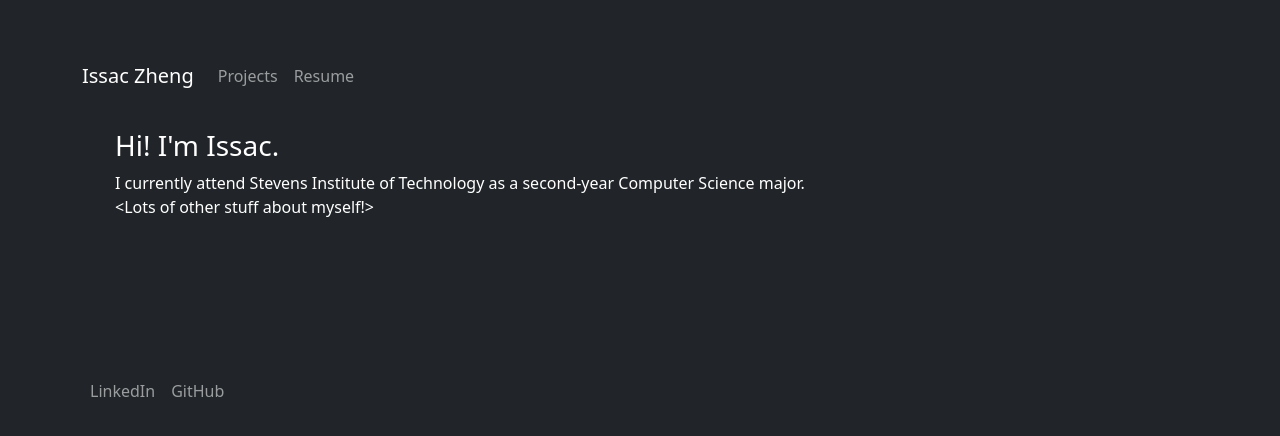
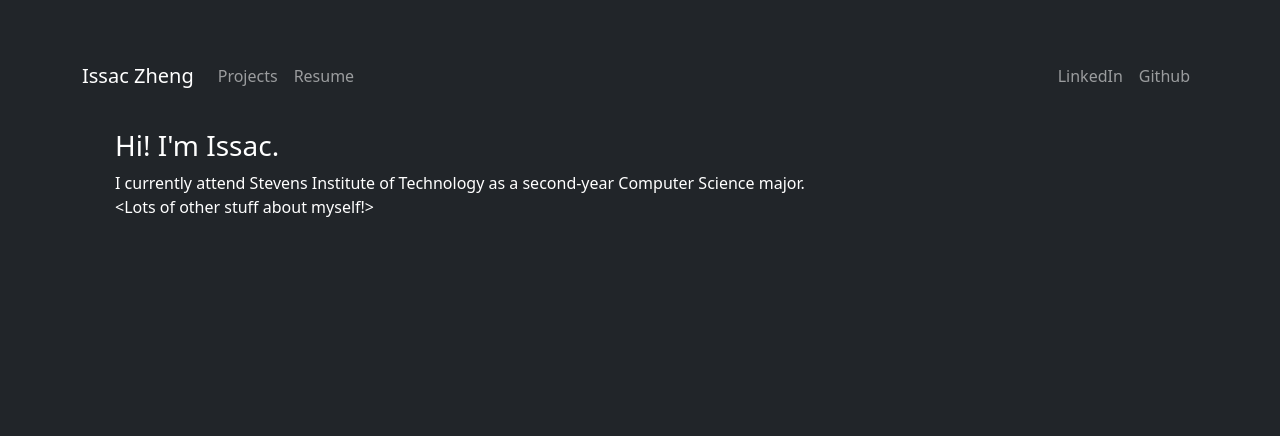
Before and after one commit to iscii/iscii-old, a JavaScript app: page / in a window 1280 px wide. Shown: the top 436 px of the page. Built offline with nearby package versions, Linux system fonts and the light colour scheme; the HTML template or start-up script is replaced by a standard one.

Commit message:
links in nav

```diff
--- a/src/components/LinkNav/index.js
+++ b/src/components/Footer/index.js
@@ -1,7 +1,8 @@
 import { Navbar, Container, Nav } from "react-bootstrap"; //react-bootstrap components
 import "./index.scss";
 
-const LinkNav = () => {
+/* not in use */
+const Footer = () => {
 	return (
 		<Navbar className="mt-5" bg="dark" variant="dark" sticky="bottom">
 			<Container>
@@ -14,4 +15,4 @@ const LinkNav = () => {
 	);
 };
 
-export default LinkNav;
+export default Footer;
--- a/src/components/Layout/index.js
+++ b/src/components/Layout/index.js
@@ -1,6 +1,6 @@
 import { Outlet } from "react-router-dom";
 import MainNav from "../MainNav";
-import LinkNav from "../LinkNav";
+//import Footer from "../Footer";
 import "./index.scss";
 
 const Layout = () => {
@@ -11,7 +11,6 @@ const Layout = () => {
 				<Outlet />
 				{/* homepage */}
 			</div>
-			<LinkNav />
 		</div>
 	);
 };
--- a/src/components/MainNav/index.js
+++ b/src/components/MainNav/index.js
@@ -3,14 +3,23 @@ import "./index.scss";
 
 const MainNav = () => {
 	return (
-		<Navbar className="mt-5" bg="dark" variant="dark" sticky="top">
-			<Container>
-				<Navbar.Brand href="/">Issac Zheng</Navbar.Brand>{" "}
+		<Navbar
+			className="mt-5"
+			bg="dark"
+			variant="dark"
+			sticky="top"
+		>
+			<Container d-flex space-between>
+				<Navbar.Brand href="/">Issac Zheng</Navbar.Brand>
 				{/* eventually replace this with a vector logo (?) */}
 				<Nav className="me-auto">
-					<Nav.Link href="/projects">Projects</Nav.Link>{" "}
+					<Nav.Link href="/projects">Projects</Nav.Link>
 					{/* dropdown */}
 					<Nav.Link href="/resume">Resume</Nav.Link>
+				</Nav>
+				<Nav>
+					<Nav.Link href="https://www.linkedin.com/in/issacz/" target="_blank">LinkedIn</Nav.Link>
+					<Nav.Link href="https://github.com/iscii" target="_blank">Github</Nav.Link>
 				</Nav>
 			</Container>
 		</Navbar>
```
Also changed, not shown: src/components/Footer/index.scss (added).
